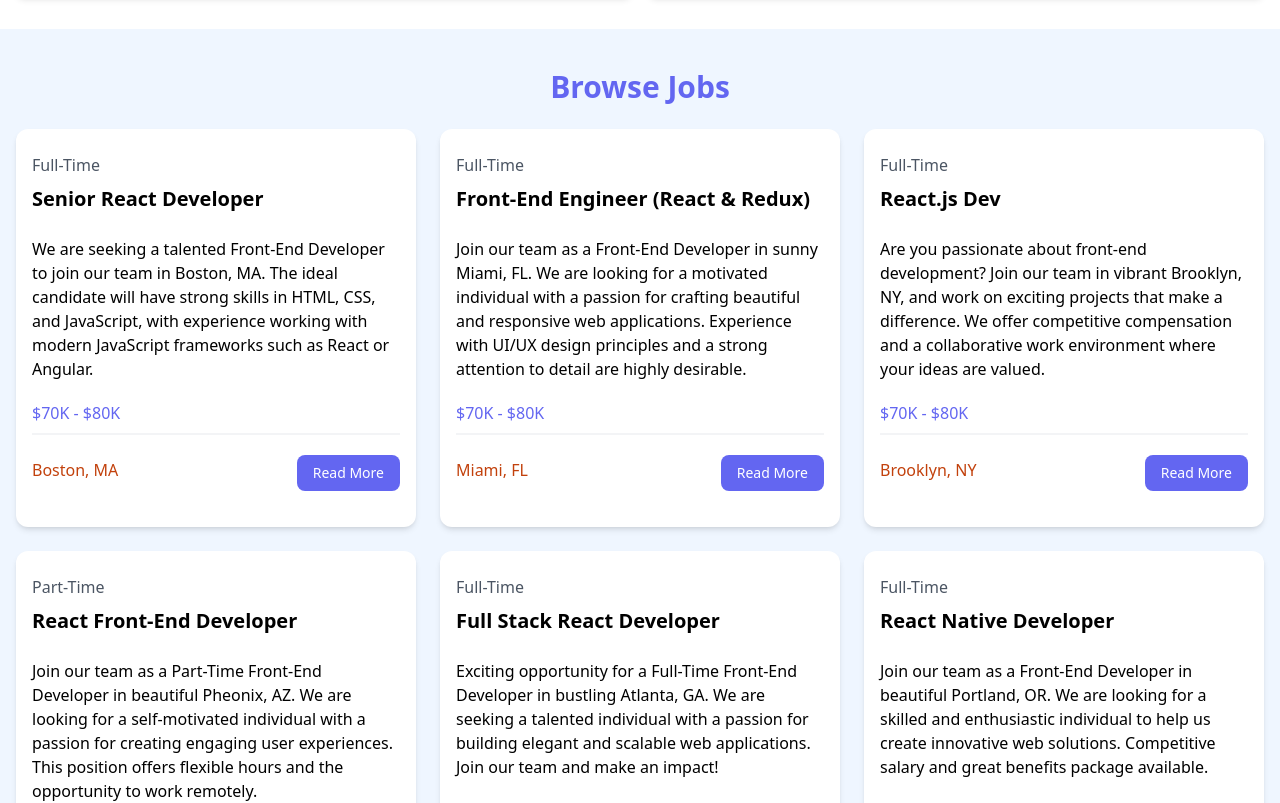
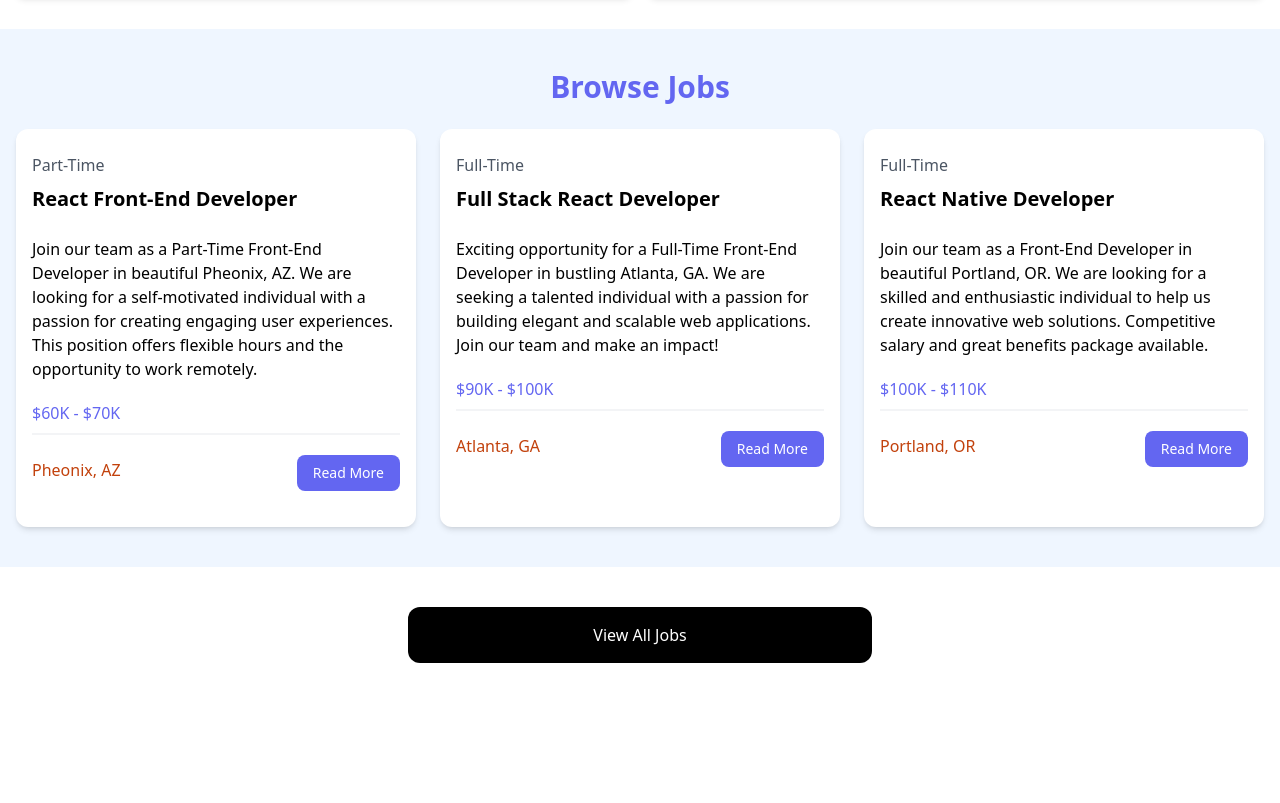
Before and after one commit to Papol14/job-portal-react, a React (Vite) app: page / in a window 1280 px wide. Shown: the part 580-1383 px from the top of the page. After the commit the page ends 1283 px from the top, so only its background shows below. Built offline with nearby package versions, Linux system fonts and the light colour scheme.

Commit message:
Limit jobs into 3

```diff
--- a/src/components/JobListings.jsx
+++ b/src/components/JobListings.jsx
@@ -2,6 +2,8 @@ import JobListing from "./JobListing";
 import jobs from "../jobs.json";
 
 const JobListings = () => {
+  const recentJobs = jobs.splice(0, 3);
+
   return (
     <section className="bg-blue-50 px-4 py-10">
       <div className="container-xl lg:container m-auto">
@@ -9,7 +11,7 @@ const JobListings = () => {
           Browse Jobs
         </h2>
         <div className="grid grid-cols-1 md:grid-cols-3 gap-6">
-          {jobs.map((job) => (
+          {recentJobs.map((job) => (
             <JobListing key={job.id} job={job} />
           ))}
         </div>
```
